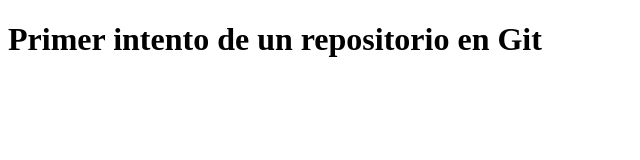
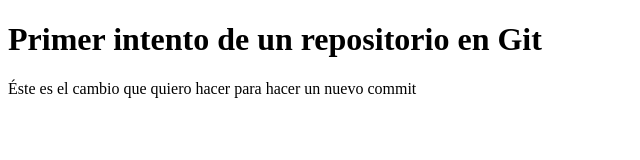
Before and after one commit to AndreaGarrr/Tarea-GitGithub, a plain HTML site: page index.html in a window 1280 px wide. Shown: the whole page, without its empty margins (0-640 px from the left). Drawn offline with Linux system fonts and the light colour scheme.

Commit message:
Se agregó más texto

```diff
--- a/index.html
+++ b/index.html
@@ -7,5 +7,6 @@
 </head>
 <body>
     <h1>Primer intento de un repositorio en Git</h1>
+    <p> Éste es el cambio que quiero hacer para hacer un nuevo commit</p>
 </body>
 </html>
```
